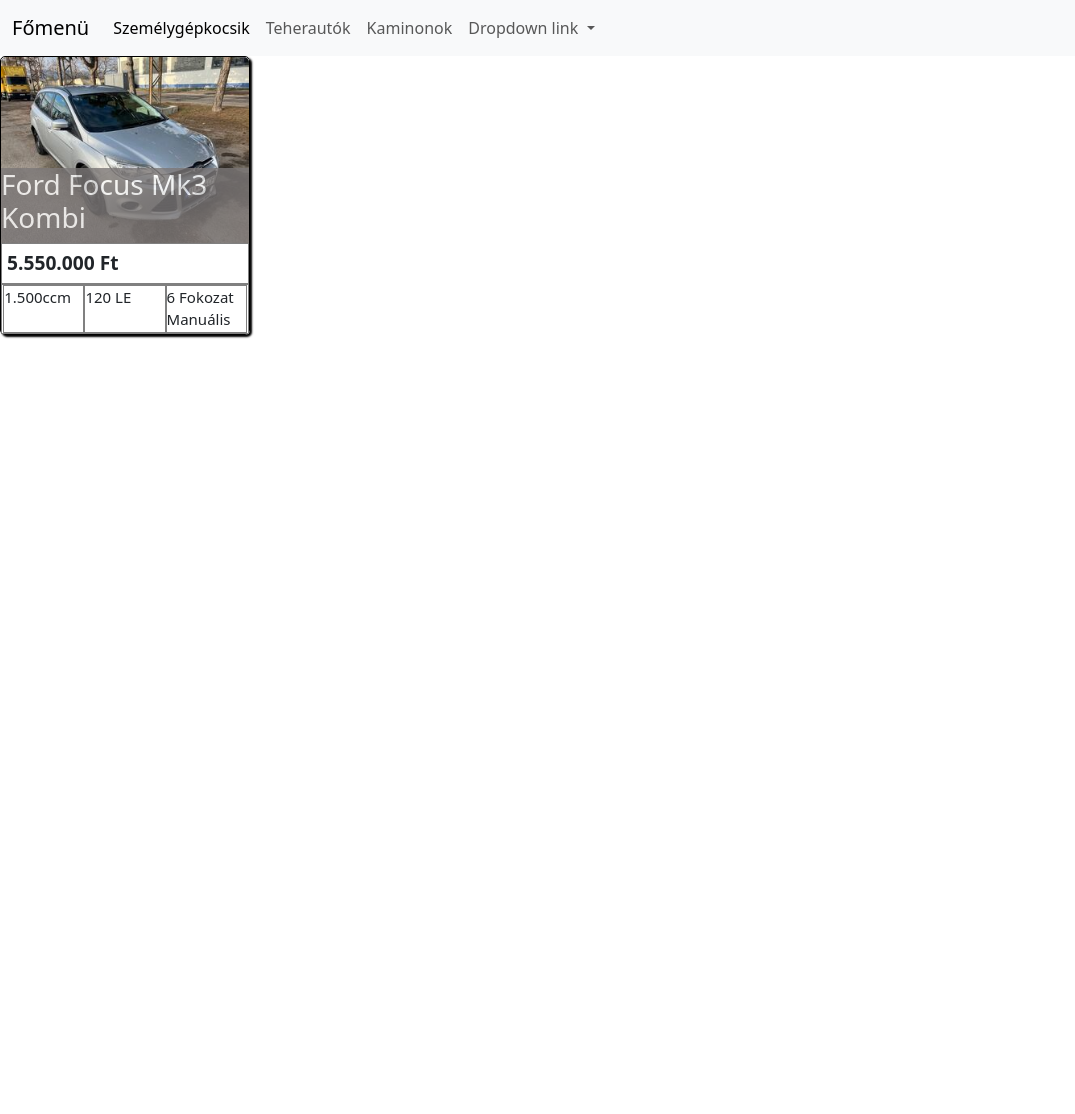
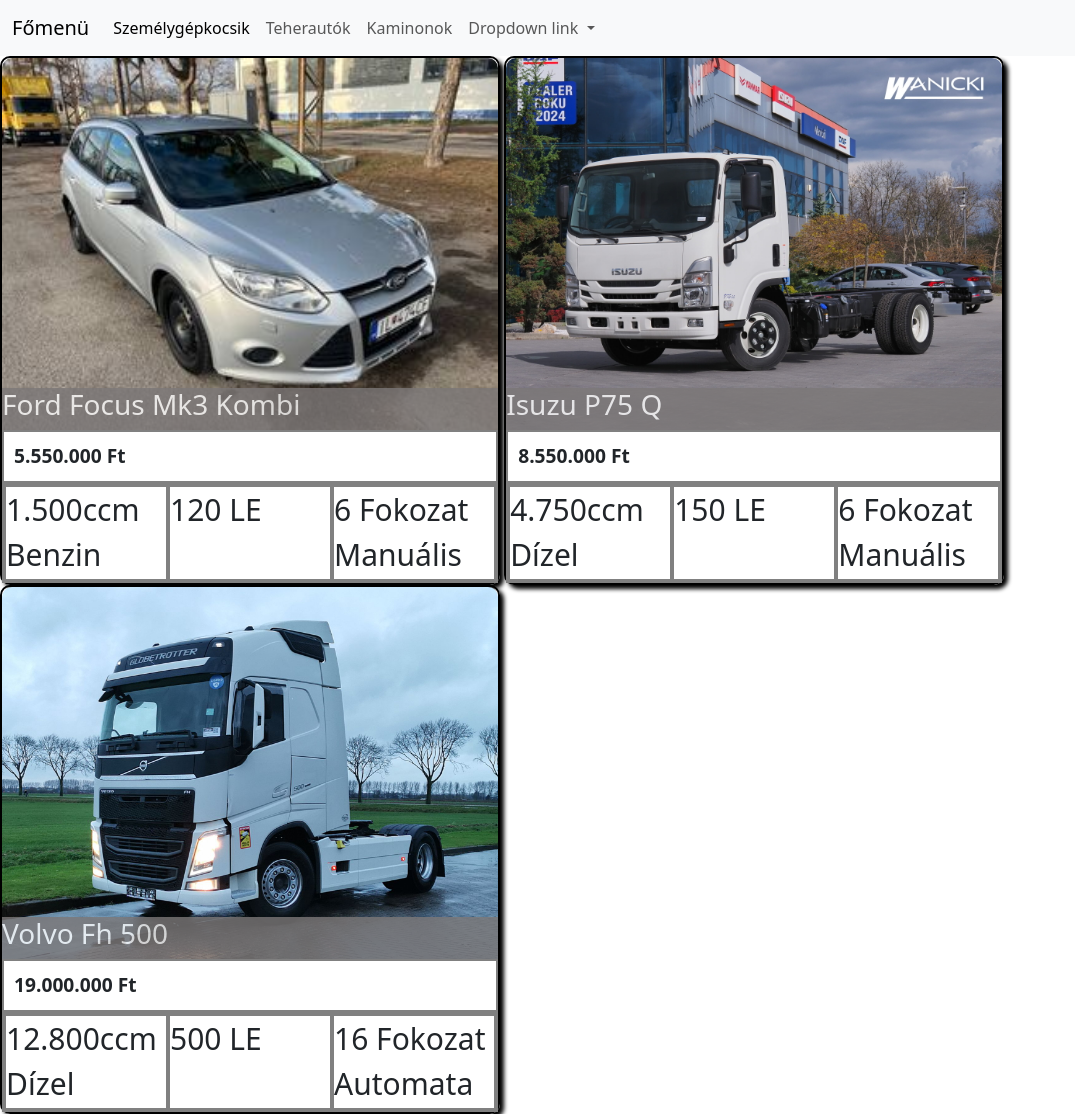
Before and after one commit to UZMateCkik/SzepiMateProjekt, a plain HTML site: page index.html in a window 1280 px wide. Shown: the whole page, without its empty margins (0-1075 px from the left). Before the commit the page ends 800 px from the top, so only its background shows below. Drawn offline with nearby package versions, Linux system fonts and the light colour scheme.

Commit message:
fasztujrgnurnURNVREU

```diff
--- a/index.html
+++ b/index.html
@@ -60,10 +60,60 @@
             </div>
             <div class="leírás">
                 <!--leírás-->
-                <div class="ccm">1.500ccm</div>
+                <div class="ccm">1.500ccm Benzin</div>
                 <div class="LE">120 LE</div>
                 <div class="valto">6 Fokozat Manuális</div>
             </div>
         </div>
+        <div class="csempe">
+            <!-- külső keret-->
+            <div class="kép">
+                <!--kép-->
+                <img
+                    src="isi2.jpg"
+                    alt="Isuzu P75 Q"
+                />
+                <div class="képinfo">
+                    <!--képen info-->
+                    <h3>Isuzu P75 Q </h3>
+                </div>
+            </div>
+
+            <div class="ár">
+                <!--ár-->
+                8.550.000 Ft
+            </div>
+            <div class="leírás">
+                <!--leírás-->
+                <div class="ccm">4.750ccm Dízel</div>
+                <div class="LE">150 LE</div>
+                <div class="valto">6 Fokozat Manuális</div>
+            </div>
+        </div>
+        <div class="csempe">
+            <!-- külső keret-->
+            <div class="kép">
+                <!--kép-->
+                <img
+                    src="volvo.jpg"
+                    alt="Volvo Fh 500"
+                />
+                <div class="képinfo">
+                    <!--képen info-->
+                    <h3>Volvo Fh 500</h3>
+                </div>
+            </div>
+
+            <div class="ár">
+                <!--ár-->
+                19.000.000 Ft
+            </div>
+            <div class="leírás">
+                <!--leírás-->
+                <div class="ccm">12.800ccm Dízel</div>
+                <div class="LE">500 LE</div>
+                <div class="valto">16 Fokozat Automata</div>
+            </div>
+        </div>
     </body>
 </html>
--- a/style.css
+++ b/style.css
@@ -1,15 +1,15 @@
 .csempe {
     display: inline-block;
-    width: 250px;
-    border-radius: 5px;
-    border: 1px solid black;
-    box-shadow: 2px 2px 2px black;
+    width: 500px;
+    border-radius: 10px;
+    border: 2px solid black;
+    box-shadow: 4px 4px 4px black;
 }
 
 img {
     width: 100%;
-    border-top-right-radius: 5px;
-    border-top-left-radius: 5px;
+    border-top-right-radius: 10px;
+    border-top-left-radius: 10px;
 }
 
 .kép {
@@ -27,38 +27,38 @@ img {
 
 .kepinfo h3 {
     font-weight: lighter;
-    padding: 5px;
+    padding: 10px;
 }
 
 .ár {
-    border: 1px solid gray;
-    padding: 5px;
+    border: 2px solid gray;
+    padding: 10px;
     font-size: 1.2rem;
     font-weight: bold;
 }
 
 .leírás {
-    font-size: 15px;
+    font-size: 30px;
     display: flex;
     justify-content: center;
-    border: 1px solid gray;
-    height: 50px;
+    border: 2px solid gray;
+    height: 100px;
 }
 
 .ccm {
     display: inline-block;
-    border: 1px solid gray;
-    width: 33%;
+    border: 2px solid gray;
+    width: 66%;
 }
 
 .LE {
     display: inline-block;
-    border: 1px solid gray;
-    width: 33%;
+    border: 2px solid gray;
+    width: 66%;
 }
 
 .valto {
     display: inline-block;
-    border: 1px solid gray;
-    width: 33%;
+    border: 2px solid gray;
+    width: 66%;
 }
```
Also changed, not shown: isi2.jpg (added), volvo.jpg (added).
